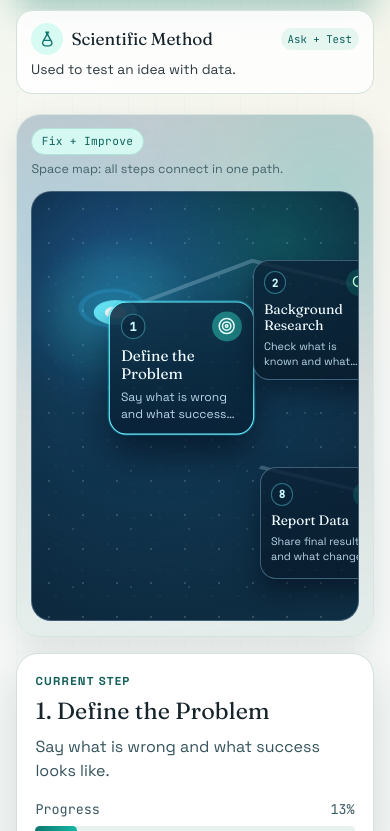
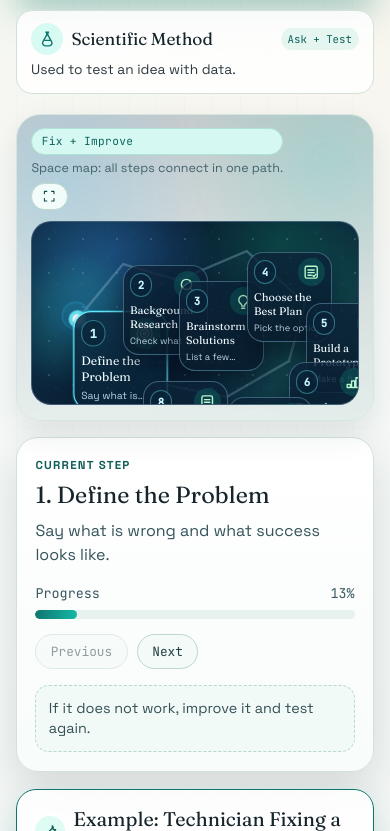
Before and after one commit to rozecash/SNC1W-site-builder, a Next.js app: page / in a window 390 px wide. Shown: the part 833-1664 px from the top of the page. Built offline with nearby package versions, Linux system fonts and the light colour scheme.

Commit message:
Polish responsive space map with fullscreen transition

```diff
--- a/app/globals.css
+++ b/app/globals.css
@@ -30,6 +30,15 @@ body {
     radial-gradient(circle at 8% -10%, #ccfbf1 0%, transparent 40%),
     radial-gradient(circle at 90% 5%, #ffedd5 0%, transparent 38%),
     linear-gradient(180deg, #f8fbfa 0%, #f2f5f3 100%);
+}
+
+button {
+  touch-action: manipulation;
+}
+
+button:focus-visible {
+  outline: 2px solid #14b8a6;
+  outline-offset: 2px;
 }
 
 .icon-svg {
@@ -345,10 +354,54 @@ body {
   grid-template-columns: minmax(0, 1fr) minmax(290px, 360px);
   gap: 1rem;
   align-items: start;
+  position: relative;
+}
+
+.process-layout.map-open .detail-panel {
+  opacity: 0.24;
+  pointer-events: none;
+  transform: scale(0.98);
+  filter: blur(1.2px);
+}
+
+.space-backdrop {
+  position: fixed;
+  inset: 0;
+  border: 0;
+  margin: 0;
+  padding: 0;
+  background: rgba(6, 18, 31, 0.55);
+  backdrop-filter: blur(6px);
+  opacity: 0;
+  pointer-events: none;
+  transition: opacity 440ms ease;
+  z-index: 100;
+}
+
+.space-backdrop.active {
+  opacity: 1;
+  pointer-events: auto;
+}
+
+.space-map-shell {
+  position: relative;
+  z-index: 2;
+  min-width: 0;
+  transition: transform 620ms cubic-bezier(0.22, 1, 0.36, 1);
+}
+
+.space-map-shell.is-fullscreen {
+  position: fixed;
+  inset: clamp(0.65rem, 1.7vw, 1.35rem);
+  z-index: 110;
 }
 
 .space-diagram {
   position: relative;
+  display: flex;
+  flex-direction: column;
+  gap: 0.7rem;
+  view-transition-name: space-map;
   border: 1px solid #d6e5df;
   border-radius: 24px;
   padding: 0.85rem 0.9rem 0.95rem;
@@ -359,6 +412,18 @@ body {
   );
   box-shadow: 0 12px 32px rgba(16, 47, 52, 0.1);
   overflow: hidden;
+  transition:
+    border-radius 520ms cubic-bezier(0.22, 1, 0.36, 1),
+    box-shadow 520ms cubic-bezier(0.22, 1, 0.36, 1),
+    padding 520ms cubic-bezier(0.22, 1, 0.36, 1);
+}
+
+.space-diagram.is-fullscreen {
+  height: 100%;
+  min-height: 100%;
+  border-radius: 30px;
+  padding: 1rem 1.08rem 1.15rem;
+  box-shadow: 0 24px 70px rgba(4, 13, 28, 0.5);
 }
 
 .space-diagram::before {
@@ -385,7 +450,7 @@ body {
 .space-viewport {
   position: relative;
   width: 100%;
-  aspect-ratio: 16 / 9;
+  aspect-ratio: 100 / 56;
   border-radius: 20px;
   border: 1px solid rgba(149, 182, 209, 0.38);
   background:
@@ -393,17 +458,30 @@ body {
     radial-gradient(circle at 76% 12%, rgba(16, 185, 129, 0.22) 0%, transparent 36%),
     linear-gradient(160deg, #071527 0%, #0b2238 47%, #0f2f44 100%);
   overflow: hidden;
+  isolation: isolate;
+}
+
+.space-map-shell.is-fullscreen .space-viewport {
+  flex: 1;
+  width: min(100%, calc((100vh - 9.2rem) * 1.785714));
+  max-height: calc(100vh - 9.2rem);
+  margin-inline: auto;
 }
 
 .space-canvas {
   position: relative;
   width: 100%;
   height: 100%;
+  --map-scale: 1.03;
   transform-origin: var(--focus-x) var(--focus-y);
-  transform: scale(1.12);
+  transform: scale(var(--map-scale));
   transition:
     transform 760ms cubic-bezier(0.22, 1, 0.36, 1),
     transform-origin 760ms cubic-bezier(0.22, 1, 0.36, 1);
+}
+
+.space-map-shell.is-fullscreen .space-canvas {
+  --map-scale: 1.17;
 }
 
 .space-canvas::before {
@@ -465,25 +543,25 @@ body {
 
 .space-link-base {
   fill: none;
-  stroke: rgba(180, 212, 232, 0.3);
-  stroke-width: 0.82;
+  stroke: rgba(170, 209, 232, 0.3);
+  stroke-width: 0.78;
 }
 
 .space-link-progress {
   fill: none;
   stroke: url(#spaceLinkGradient);
-  stroke-width: 1.42;
+  stroke-width: 1.2;
   stroke-linecap: round;
   stroke-linejoin: round;
   transition: stroke-dasharray 620ms cubic-bezier(0.22, 1, 0.36, 1);
-  filter: drop-shadow(0 0 6px rgba(34, 211, 238, 0.5));
+  filter: drop-shadow(0 0 6px rgba(34, 211, 238, 0.54));
 }
 
 .space-tracker-dot {
-  fill: #f8feff;
+  fill: #ffffff;
   stroke: #67e8f9;
-  stroke-width: 1.45;
-  filter: drop-shadow(0 0 6px rgba(103, 232, 249, 0.7));
+  stroke-width: 1.2;
+  filter: drop-shadow(0 0 7px rgba(103, 232, 249, 0.74));
   transition:
     cx 460ms cubic-bezier(0.22, 1, 0.36, 1),
     cy 460ms cubic-bezier(0.22, 1, 0.36, 1);
@@ -492,7 +570,7 @@ body {
 .space-tracker-pulse {
   fill: rgba(56, 189, 248, 0.16);
   stroke: rgba(56, 189, 248, 0.44);
-  stroke-width: 0.74;
+  stroke-width: 0.62;
   animation: tracker-pulse 1.9s ease-in-out infinite;
   transition:
     cx 460ms cubic-bezier(0.22, 1, 0.36, 1),
@@ -510,11 +588,14 @@ body {
   transform: translate(-50%, -50%);
   z-index: 3;
   animation: rise 720ms cubic-bezier(0.22, 1, 0.36, 1) both;
+  transition:
+    left 620ms cubic-bezier(0.22, 1, 0.36, 1),
+    top 620ms cubic-bezier(0.22, 1, 0.36, 1);
 }
 
 .space-node {
-  width: clamp(8rem, 13vw, 10.9rem);
-  min-height: 7.2rem;
+  width: clamp(7.4rem, 11.3vw, 10rem);
+  min-height: 6.8rem;
   border: 1px solid rgba(121, 175, 208, 0.46);
   background: linear-gradient(
     180deg,
@@ -523,7 +604,7 @@ body {
   );
   color: #ebf8ff;
   border-radius: 16px;
-  padding: 0.5rem 0.62rem 0.64rem;
+  padding: 0.48rem 0.58rem 0.58rem;
   text-align: left;
   cursor: pointer;
   box-shadow: 0 12px 24px rgba(3, 10, 24, 0.5);
@@ -549,6 +630,11 @@ body {
     rgba(16, 50, 73, 0.9) 0%,
     rgba(9, 35, 56, 0.95) 100%
   );
+}
+
+.space-map-shell.is-fullscreen .space-node {
+  width: clamp(9rem, 13vw, 13rem);
+  min-height: clamp(7.2rem, 11vh, 9.5rem);
 }
 
 .space-node.done {
@@ -593,7 +679,7 @@ body {
 .space-node h3 {
   margin: 0 0 0.25rem;
   font-family: var(--font-fraunces), Georgia, serif;
-  font-size: 0.86rem;
+  font-size: 0.84rem;
   line-height: 1.22;
   color: #f0fbff;
 }
@@ -601,8 +687,8 @@ body {
 .space-node p {
   margin: 0;
   color: #b9d5e7;
-  font-size: 0.68rem;
-  line-height: 1.34;
+  font-size: 0.66rem;
+  line-height: 1.32;
   display: -webkit-box;
   -webkit-line-clamp: 2;
   line-clamp: 2;
@@ -616,8 +702,13 @@ body {
   display: flex;
   align-items: center;
   justify-content: space-between;
-  gap: 0.8rem;
-  margin-bottom: 0.8rem;
+  gap: 0.68rem;
+}
+
+.diagram-label-group {
+  display: grid;
+  gap: 0.3rem;
+  min-width: 0;
 }
 
 .diagram-chip {
@@ -640,15 +731,51 @@ body {
   line-height: 1.35;
 }
 
+.map-mode-btn {
+  border: 1px solid #bfd8cf;
+  border-radius: 999px;
+  padding: 0.35rem 0.62rem;
+  background: rgba(247, 255, 252, 0.92);
+  color: #114842;
+  display: inline-flex;
+  align-items: center;
+  gap: 0.36rem;
+  font-family: var(--font-jet-mono), monospace;
+  font-size: 0.69rem;
+  line-height: 1;
+  cursor: pointer;
+  white-space: nowrap;
+  transition:
+    transform 240ms ease,
+    border-color 220ms ease,
+    background-color 220ms ease;
+}
+
+.map-mode-btn:hover {
+  transform: translateY(-2px);
+  border-color: #95c7ba;
+  background: #f1fdf8;
+}
+
+.mode-icon {
+  width: 0.9rem;
+  height: 0.9rem;
+  display: block;
+}
+
 .detail-panel {
   position: sticky;
   top: 1rem;
   border: 1px solid var(--line);
   border-radius: 22px;
-  background: var(--surface-strong);
+  background: linear-gradient(180deg, #ffffff 0%, #f8fcfa 100%);
   padding: 1.2rem 1.15rem;
   box-shadow: var(--shadow-soft);
   animation: panel-in 580ms cubic-bezier(0.22, 1, 0.36, 1) both;
+  transition:
+    opacity 320ms ease,
+    transform 320ms ease,
+    filter 320ms ease;
 }
 
 .detail-kicker {
@@ -823,6 +950,14 @@ body {
   background: rgba(255, 255, 255, 0.75);
   position: relative;
   overflow: hidden;
+  transition:
+    transform 300ms cubic-bezier(0.22, 1, 0.36, 1),
+    box-shadow 300ms ease;
+}
+
+.compare-card:hover {
+  transform: translateY(-3px);
+  box-shadow: 0 12px 24px rgba(20, 40, 44, 0.1);
 }
 
 .compare-card::before {
@@ -940,13 +1075,15 @@ body {
   }
 }
 
+::view-transition-old(space-map),
+::view-transition-new(space-map) {
+  animation-duration: 540ms;
+  animation-timing-function: cubic-bezier(0.22, 1, 0.36, 1);
+}
+
 @media (max-width: 1024px) {
   .hero-grid {
     grid-template-columns: 1fr;
-  }
-
-  .space-canvas {
-    transform: scale(1.08);
   }
 
   .process-layout {
@@ -969,26 +1106,37 @@ body {
     gap: 0.35rem;
   }
 
-  .space-viewport {
-    height: 430px;
-    aspect-ratio: auto;
-    overflow: auto;
+  .map-mode-btn span {
+    display: none;
   }
 
   .space-canvas {
-    width: 760px;
-    height: 430px;
-    transform: scale(1);
-    transform-origin: 50% 50%;
+    --map-scale: 1;
   }
 
   .space-focus {
-    width: 10.5rem;
+    width: 8.9rem;
   }
 
   .space-node {
-    width: 8.2rem;
-    min-height: 7rem;
+    width: clamp(5.3rem, 20vw, 6.6rem);
+    min-height: 4.9rem;
+    padding: 0.34rem 0.38rem 0.42rem;
+  }
+
+  .space-map-shell.is-fullscreen .space-node {
+    width: clamp(6.9rem, 19vw, 8.2rem);
+    min-height: 5.8rem;
+  }
+
+  .space-node h3 {
+    font-size: 0.69rem;
+  }
+
+  .space-node p {
+    font-size: 0.58rem;
+    -webkit-line-clamp: 1;
+    line-clamp: 1;
   }
 
   .examples {
--- a/app/page.tsx
+++ b/app/page.tsx
@@ -1,6 +1,6 @@
 "use client";
 
-import { useState } from "react";
+import { useEffect, useState } from "react";
 import type { CSSProperties, ReactNode } from "react";
 
 type ProcessId = "engineering" | "scientific";
@@ -320,19 +320,33 @@ function Icon({ name }: { name: IconName }) {
 export default function Home() {
   const [activeProcess, setActiveProcess] = useState<ProcessId>("engineering");
   const [activeStep, setActiveStep] = useState(0);
+  const [isMapExpanded, setIsMapExpanded] = useState(false);
 
   const currentProcess = processData[activeProcess];
   const step = currentProcess.steps[activeStep];
-  const diagramPoints = [
-    { x: 11, y: 28 },
-    { x: 29, y: 16 },
-    { x: 48, y: 24 },
-    { x: 69, y: 14 },
-    { x: 87, y: 32 },
-    { x: 76, y: 59 },
-    { x: 54, y: 74 },
-    { x: 30, y: 64 },
+  const mapHeight = 56;
+  const normalPoints = [
+    { x: 14, y: 30 },
+    { x: 28, y: 13 },
+    { x: 45, y: 18 },
+    { x: 66, y: 9 },
+    { x: 84, y: 25 },
+    { x: 79, y: 43 },
+    { x: 60, y: 54 },
+    { x: 34, y: 49 },
   ] as const;
+  const expandedPoints = [
+    { x: 11, y: 31 },
+    { x: 24, y: 11 },
+    { x: 42, y: 16 },
+    { x: 65, y: 7 },
+    { x: 89, y: 23 },
+    { x: 83, y: 44 },
+    { x: 62, y: 55 },
+    { x: 31, y: 50 },
+  ] as const;
+  const diagramPoints = isMapExpanded ? expandedPoints : normalPoints;
+  const getTopPercent = (y: number) => (y / mapHeight) * 100;
   const spacePath = diagramPoints
     .map((point, index) =>
       index === 0 ? `M ${point.x} ${point.y}` : `L ${point.x} ${point.y}`,
@@ -348,12 +362,52 @@ export default function Home() {
   const trackerPoint = diagramPoints[activeStep] ?? diagramPoints[0];
   const mapFocus = {
     "--focus-x": `${trackerPoint.x}%`,
-    "--focus-y": `${trackerPoint.y}%`,
+    "--focus-y": `${getTopPercent(trackerPoint.y)}%`,
   } as CSSProperties;
+
+  useEffect(() => {
+    const previousOverflow = document.body.style.overflow;
+    if (isMapExpanded) {
+      document.body.style.overflow = "hidden";
+    }
+    return () => {
+      document.body.style.overflow = previousOverflow;
+    };
+  }, [isMapExpanded]);
+
+  useEffect(() => {
+    if (!isMapExpanded) {
+      return;
+    }
+    const onKeyDown = (event: KeyboardEvent) => {
+      if (event.key === "Escape") {
+        setIsMapExpanded(false);
+      }
+    };
+    window.addEventListener("keydown", onKeyDown);
+    return () => window.removeEventListener("keydown", onKeyDown);
+  }, [isMapExpanded]);
 
   const handleProcessSelect = (nextProcess: ProcessId) => {
     setActiveProcess(nextProcess);
     setActiveStep(0);
+  };
+
+  const setMapExpandedWithTransition = (nextState: boolean) => {
+    const transitionDocument = document as Document & {
+      startViewTransition?: (updateCallback: () => void) => void;
+    };
+    if (transitionDocument.startViewTransition) {
+      transitionDocument.startViewTransition(() => {
+        setIsMapExpanded(nextState);
+      });
+      return;
+    }
+    setIsMapExpanded(nextState);
+  };
+
+  const toggleMapExpanded = () => {
+    setMapExpandedWithTransition(!isMapExpanded);
   };
 
   const moveStep = (direction: -1 | 1) => {
@@ -445,21 +499,73 @@ export default function Home() {
         })}
       </section>
 
-      <section className="process-layout">
-        <div className="space-diagram">
+      <section className={`process-layout ${isMapExpanded ? "map-open" : ""}`}>
+        <button
+          type="button"
+          className={`space-backdrop ${isMapExpanded ? "active" : ""}`}
+          onClick={() => setMapExpandedWithTransition(false)}
+          aria-label="Close full screen map"
+          tabIndex={isMapExpanded ? 0 : -1}
+        />
+
+        <div className={`space-map-shell ${isMapExpanded ? "is-fullscreen" : ""}`}>
+          <div className={`space-diagram ${isMapExpanded ? "is-fullscreen" : ""}`}>
             <div className="diagram-label">
+              <div className="diagram-label-group">
                 <span className="diagram-chip">{currentProcess.badge}</span>
                 <p>Space map: all steps connect in one path.</p>
+              </div>
+              <button
+                type="button"
+                className="map-mode-btn"
+                onClick={toggleMapExpanded}
+                aria-label={
+                  isMapExpanded
+                    ? "Exit full screen space map"
+                    : "Open full screen space map"
+                }
+              >
+                <svg
+                  className="mode-icon"
+                  viewBox="0 0 24 24"
+                  aria-hidden="true"
+                  focusable="false"
+                >
+                  {isMapExpanded ? (
+                    <path
+                      d="M10 4H4v6M14 4h6v6M10 20H4v-6M14 20h6v-6"
+                      fill="none"
+                      stroke="currentColor"
+                      strokeWidth="1.8"
+                      strokeLinecap="round"
+                      strokeLinejoin="round"
+                    />
+                  ) : (
+                    <path
+                      d="M8 4H4v4M16 4h4v4M8 20H4v-4M16 20h4v-4"
+                      fill="none"
+                      stroke="currentColor"
+                      strokeWidth="1.8"
+                      strokeLinecap="round"
+                      strokeLinejoin="round"
+                    />
+                  )}
+                </svg>
+                <span>{isMapExpanded ? "Exit full screen" : "Full screen"}</span>
+              </button>
             </div>
             <div className="space-viewport">
               <div className="space-canvas" style={mapFocus}>
                 <span
                   className="space-focus"
-                style={{ left: `${trackerPoint.x}%`, top: `${trackerPoint.y}%` }}
+                  style={{
+                    left: `${trackerPoint.x}%`,
+                    top: `${getTopPercent(trackerPoint.y)}%`,
+                  }}
                 />
                 <svg
                   className="space-links"
-                viewBox="0 0 100 100"
+                  viewBox="0 0 100 56"
                   preserveAspectRatio="none"
                   aria-hidden="true"
                 >
@@ -502,7 +608,7 @@ export default function Home() {
                         className="space-node-wrap"
                         style={{
                           left: `${placement.x}%`,
-                        top: `${placement.y}%`,
+                          top: `${getTopPercent(placement.y)}%`,
                           animationDelay: `${index * 75}ms`,
                         }}
                       >
@@ -525,6 +631,7 @@ export default function Home() {
                     );
                   })}
                 </ol>
+              </div>
             </div>
           </div>
         </div>
```
Lines whose indentation alone changed are shown as unchanged.
